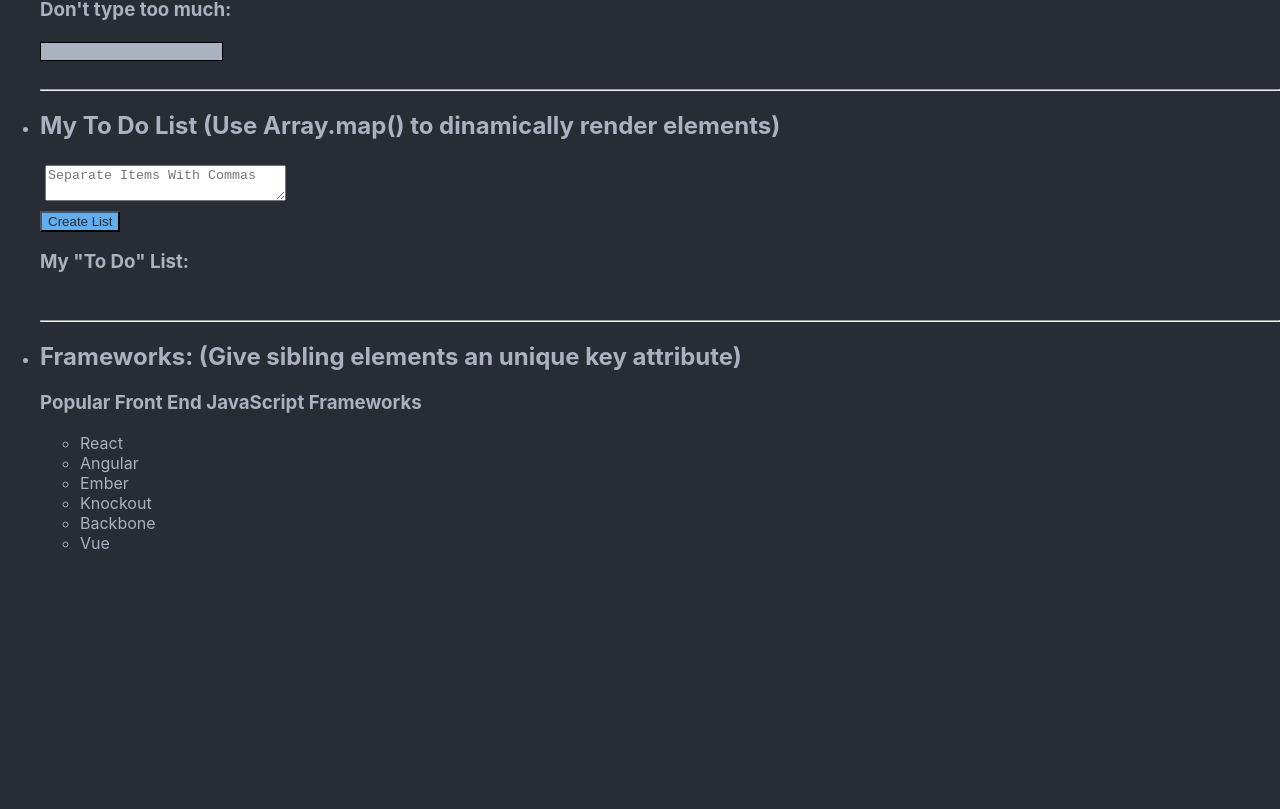
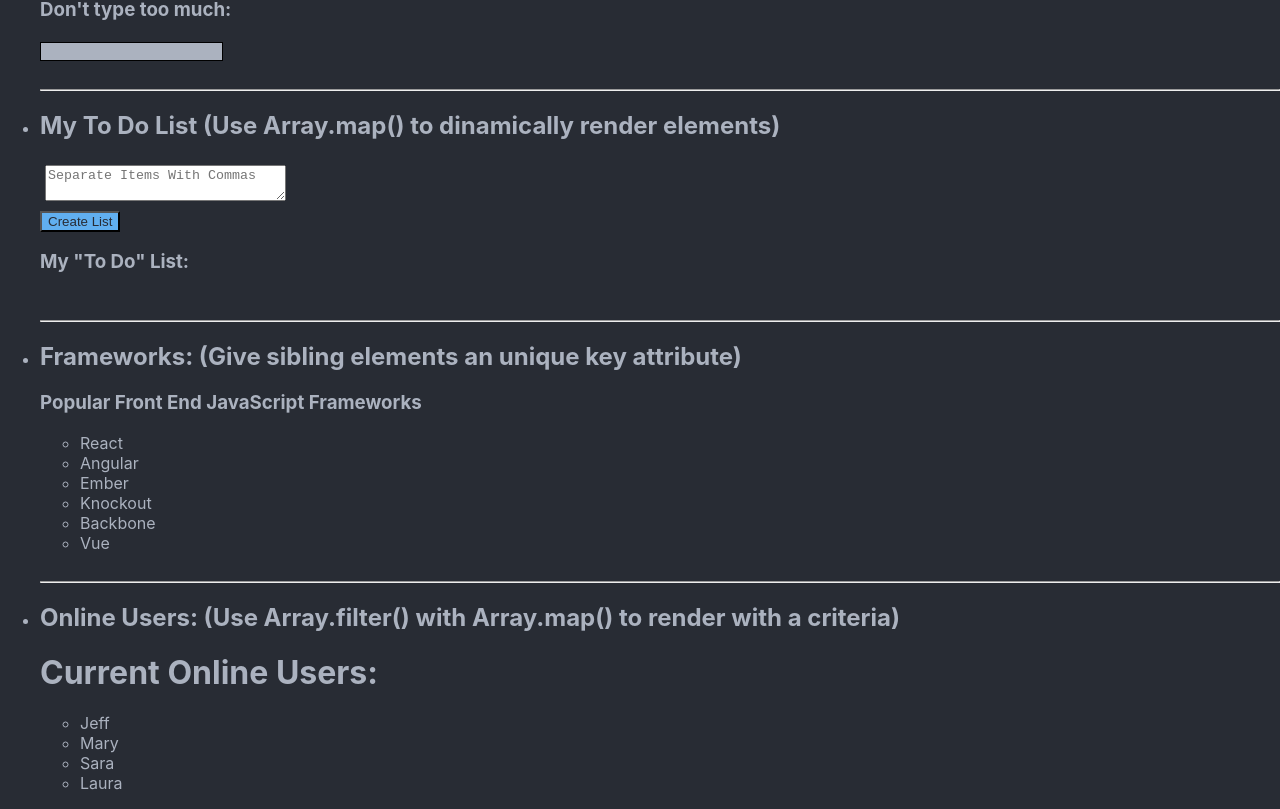
Before and after one commit to gian412/React-FCC-course, a React (Create React App) app: page / in a window 1280 px wide. Shown: the part 3947-4756 px from the top of the page. Before the commit the page ends 4516 px from the top, so only its background shows below. Built offline with nearby package versions, Linux system fonts and the light colour scheme.

Commit message:
Use Array.filter() with Array.map() to render with a criteria

```diff
--- a/src/App.js
+++ b/src/App.js
@@ -22,6 +22,7 @@ import GameOfChance from "./GameOfChance";
 import GateKeeper from "./GateKeeper";
 import MyToDoList from "./MyToDoList";
 import Frameworks from "./Frameworks";
+import OnlineUsers from "./OnlineUsers";
 
 function App() {
   return (
@@ -188,6 +189,15 @@ function App() {
           <h2>Frameworks: (Give sibling elements an unique key attribute)</h2>
           <Frameworks />
         </li>
+        <br />
+        <hr />
+        <li>
+          <h2>
+            Online Users: (Use Array.filter() with Array.map() to render with a
+            criteria)
+          </h2>
+          <OnlineUsers />
+        </li>
       </ul>
     </div>
   );
--- /dev/null
+++ b/src/OnlineUsers.js
@@ -0,0 +1,49 @@
+import React from "react";
+
+class OnlineUsers extends React.Component {
+  constructor(props) {
+    super(props);
+    this.state = {
+      users: [
+        {
+          username: "Jeff",
+          online: true,
+        },
+        {
+          username: "Alan",
+          online: false,
+        },
+        {
+          username: "Mary",
+          online: true,
+        },
+        {
+          username: "Jim",
+          online: false,
+        },
+        {
+          username: "Sara",
+          online: true,
+        },
+        {
+          username: "Laura",
+          online: true,
+        },
+      ],
+    };
+  }
+  render() {
+    const usersOnline = this.state.users.filter((user) => user.online);
+    const renderOnline = usersOnline.map((i) => (
+      <li key={i.username + 1}>{i.username}</li>
+    ));
+    return (
+      <div>
+        <h1>Current Online Users:</h1>
+        <ul>{renderOnline}</ul>
+      </div>
+    );
+  }
+}
+
+export default OnlineUsers;
```
